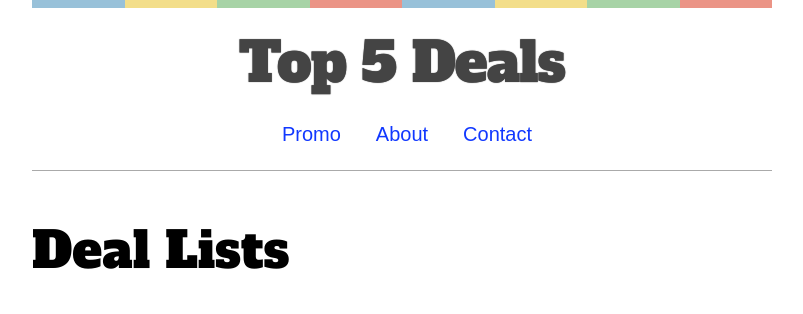
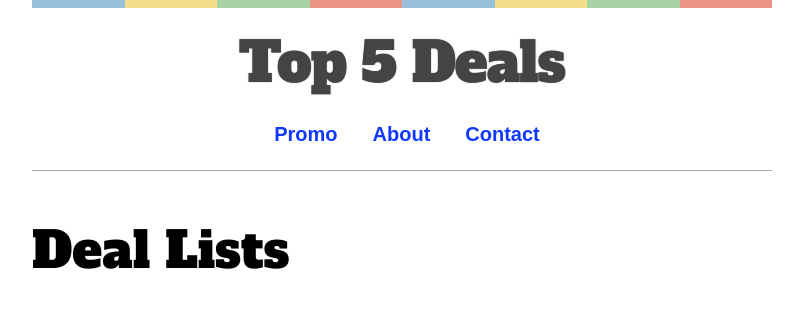
Before and after one commit to coffeecocoa/top5deals, a Jekyll site: the page built from index.html, in a window 1280 px wide. Shown: the top 314 px of the page, without its empty margins (238-1041 px from the left). Built offline with Jekyll 4.4.1, drawn with Linux system fonts in a browser that asks for light colours; some web fonts are replaced; the list of posts is cut into pages by our own code.

Commit message:
add promo 3

```diff
--- a/_includes/header.html
+++ b/_includes/header.html
@@ -5,10 +5,14 @@
 
     <a href="{{ site.baseurl }}/"><h1 class="site-title">{{ site.title }}</h1></a>
     <nav class="site-nav">
-    <a href="https://bit.ly/2LL90aA" class="nav-link" target="_blank">Promo</a>
+    	<span style="font-size: 20px; ">
+    		<b>
+    			<a href="https://bit.ly/2LL90aA" class="nav-link" target="_blank">Promo</a>
 
-    <a href="{{site.baseurl}}/about/" class="nav-link">About</a>
-    <a href="{{site.baseurl}}/contact/" class="nav-link">Contact</a>
+    			<a href="{{site.baseurl}}/about/" class="nav-link">About</a>
+    			<a href="{{site.baseurl}}/contact/" class="nav-link">Contact</a>
+    		</b>
+    	</span>
     </nav>
 
   </div>
```
